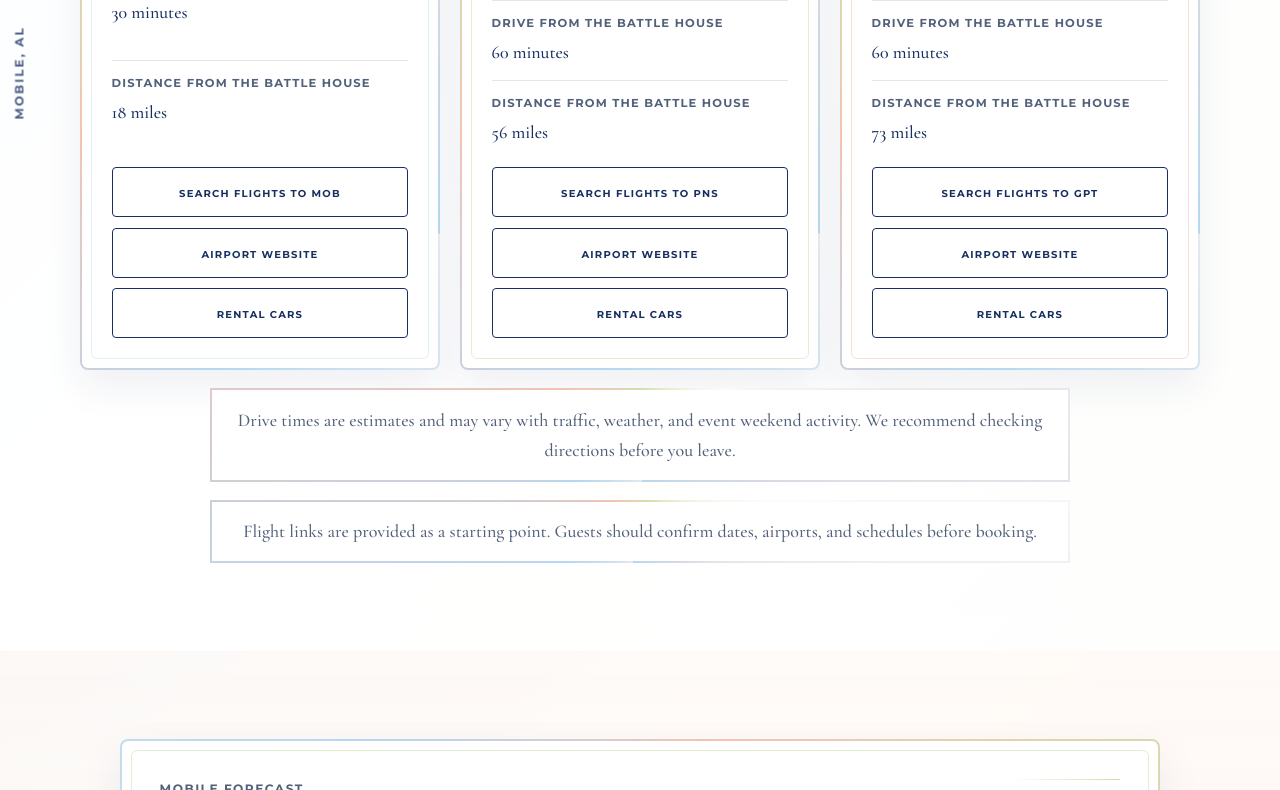
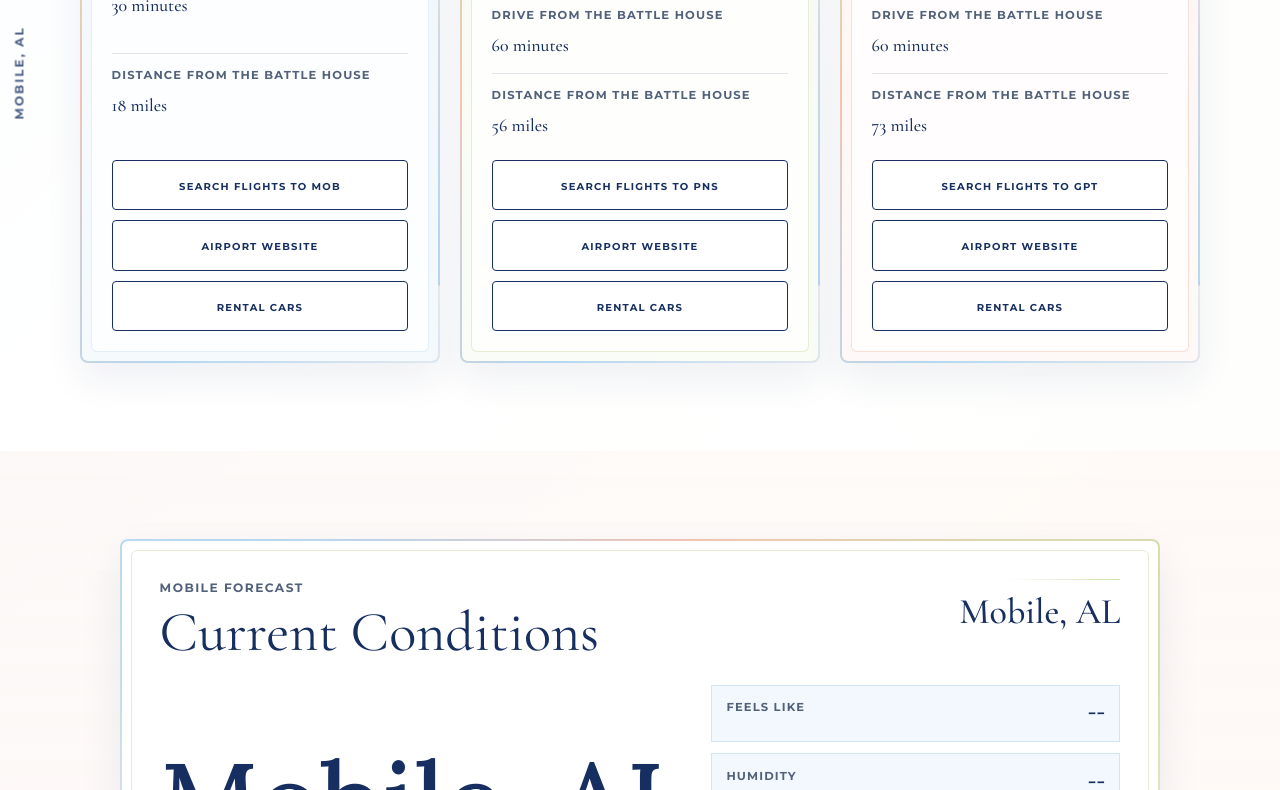
Before and after one commit to ModernTransport132/ally-dalton-wedding, a plain HTML site: page travel.html in a window 1280 px wide. Shown: the part 604-1394 px from the top of the page. Drawn offline with nearby package versions, Linux system fonts and the light colour scheme; no server answers; a web font is replaced by a local one.

Commit message:
Add files via upload

```diff
--- a/styles.css
+++ b/styles.css
@@ -2037,6 +2037,7 @@ h3 {
 }
 
 .travel-section {
+  padding-top: 1.75rem;
   background:
     linear-gradient(rgba(255, 255, 255, 0.9), rgba(255, 255, 255, 0.96)),
     linear-gradient(135deg, rgba(176, 213, 240, 0.55), var(--white) 46%, rgba(203, 222, 167, 0.5));
@@ -2048,7 +2049,7 @@ h3 {
 }
 
 .travel-section-heading {
-  margin-bottom: 1.55rem;
+  margin-bottom: 1.1rem;
 }
 
 .airport-card {
@@ -2389,6 +2390,37 @@ h3 {
   --scroll-card-fill: var(--white);
 }
 
+.airport-card {
+  --airport-card-base: var(--soft-blue);
+  --airport-card-overlay-start: rgba(255, 255, 255, 0.82);
+  --airport-card-overlay-end: rgba(255, 255, 255, 0.88);
+  background:
+    linear-gradient(var(--airport-card-overlay-start), var(--airport-card-overlay-end)) padding-box,
+    linear-gradient(var(--airport-card-base), var(--airport-card-base)) padding-box,
+    conic-gradient(
+      from var(--scroll-border-angle),
+      rgba(23, 47, 96, 0.1),
+      rgba(176, 213, 240, 0.94) 16%,
+      rgba(244, 192, 175, 0.96) 34%,
+      rgba(203, 222, 167, 0.9) 52%,
+      rgba(255, 250, 247, 0.72) 68%,
+      rgba(23, 47, 96, 0.18) 82%,
+      rgba(176, 213, 240, 0.94)
+    ) border-box;
+}
+
+.airport-card-green {
+  --airport-card-base: var(--soft-green);
+  --airport-card-overlay-start: rgba(255, 255, 255, 0.86);
+  --airport-card-overlay-end: rgba(255, 255, 255, 0.9);
+}
+
+.airport-card-rose {
+  --airport-card-base: var(--blush);
+  --airport-card-overlay-start: rgba(255, 255, 255, 0.84);
+  --airport-card-overlay-end: rgba(255, 255, 255, 0.9);
+}
+
 .home-feature-card {
   --scroll-card-fill: var(--soft-blue);
   background:
@@ -2424,6 +2456,10 @@ h3 {
   background: rgba(255, 255, 255, 0.78);
 }
 
+.airport-card::before {
+  background: rgba(255, 255, 255, 0.78);
+}
+
 .info-panel,
 .rsvp-form {
   padding: 1.5rem;
@@ -2881,9 +2917,12 @@ h3 {
     align-items: center;
   }
 
-  .travel-section,
   .travel-weather-section {
     padding-block: clamp(2.6rem, 9vw, 4rem);
+  }
+
+  .travel-section {
+    padding-block: 1.5rem clamp(2.6rem, 9vw, 4rem);
   }
 
   .hero,
--- a/travel.html
+++ b/travel.html
@@ -126,9 +126,6 @@
             </div>
           </article>
         </div>
-
-        <p class="travel-note">Drive times are estimates and may vary with traffic, weather, and event weekend activity. We recommend checking directions before you leave.</p>
-        <p class="travel-note">Flight links are provided as a starting point. Guests should confirm dates, airports, and schedules before booking.</p>
       </div>
     </section>
 
```
